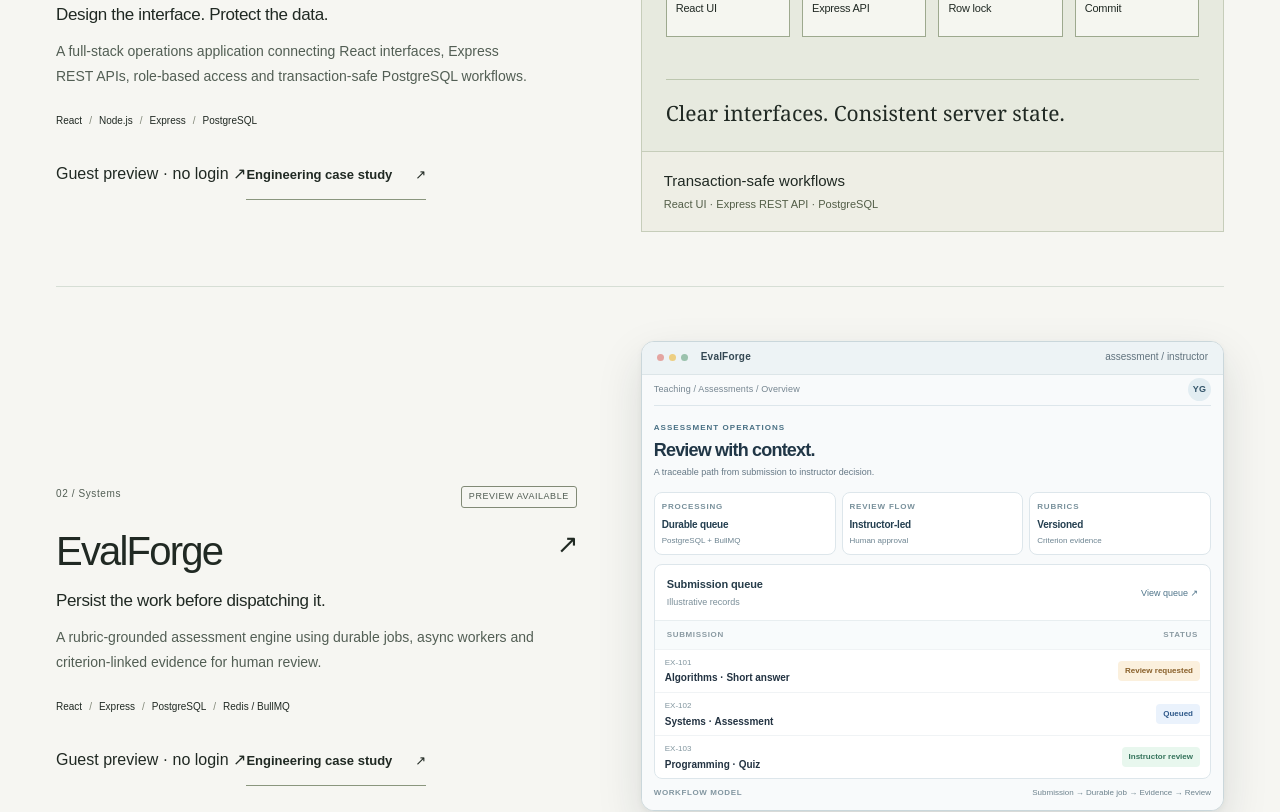
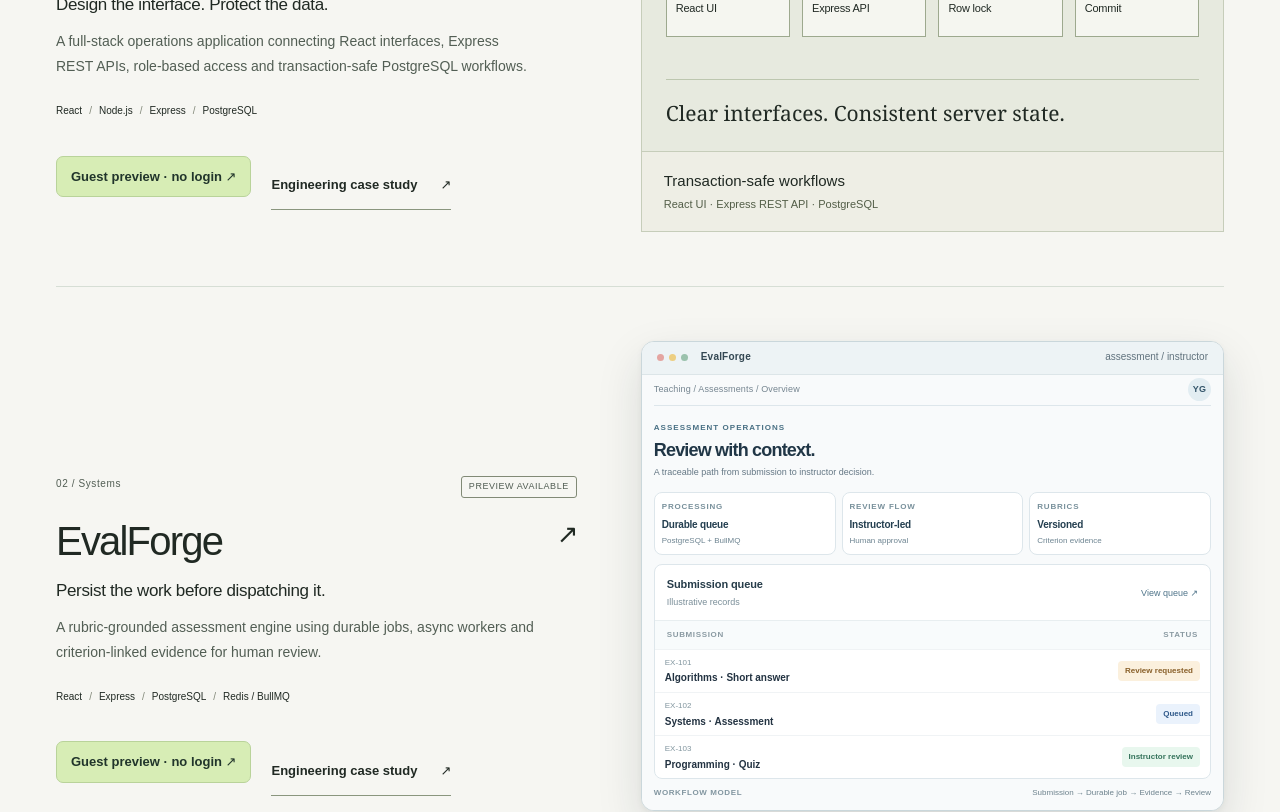
Before and after one commit to YT-PRO12/engineering-portfolio, a React (Vite) app: page / in a window 1280 px wide. Shown: the part 1520-2332 px from the top of the page. Built offline with nearby package versions, Linux system fonts and the light colour scheme.

Commit message:
style: emphasize accessible recruiter guest-demo buttons and honest disclosure

```diff
--- a/styles.css
+++ b/styles.css
@@ -1429,3 +1429,12 @@ header { background:var(--night); }
 @media (prefers-reduced-motion:reduce) {
  .hero-index > a,.project .diagram,.button,.resume-option,.filters button,.text-link {transition:none;transform:none!important;}
 }
+
+/* Public guest demos: prominent, accessible calls to action on every project. */
+.recruiter-demo-actions { display:flex; flex-wrap:wrap; align-items:center; gap:15px 20px; margin-top:20px; }
+.demo-link { display:inline-flex; align-items:center; justify-content:center; text-align:center; border-radius:7px; background:#d7edb5; border:1px solid #b9d39a; padding:11px 14px; color:#21352b; font-weight:700; font-size:13px; line-height:1.35; text-decoration:none; transition:background-color .2s ease,transform .2s ease; }
+.demo-link:hover { background:#e8f4d5; transform:translateY(-2px); }
+.demo-link:focus-visible { outline:3px solid #6b8a4e; outline-offset:4px; }
+.demo-auth-note { color:var(--muted); font-size:12px; line-height:1.55; max-width:69ch; margin-top:13px; }
+@media(max-width:620px) { .recruiter-demo-actions { align-items:stretch; } .demo-link { width:100%; } }
+@media(prefers-reduced-motion:reduce) { .demo-link { transition:none; transform:none!important; } }
```
